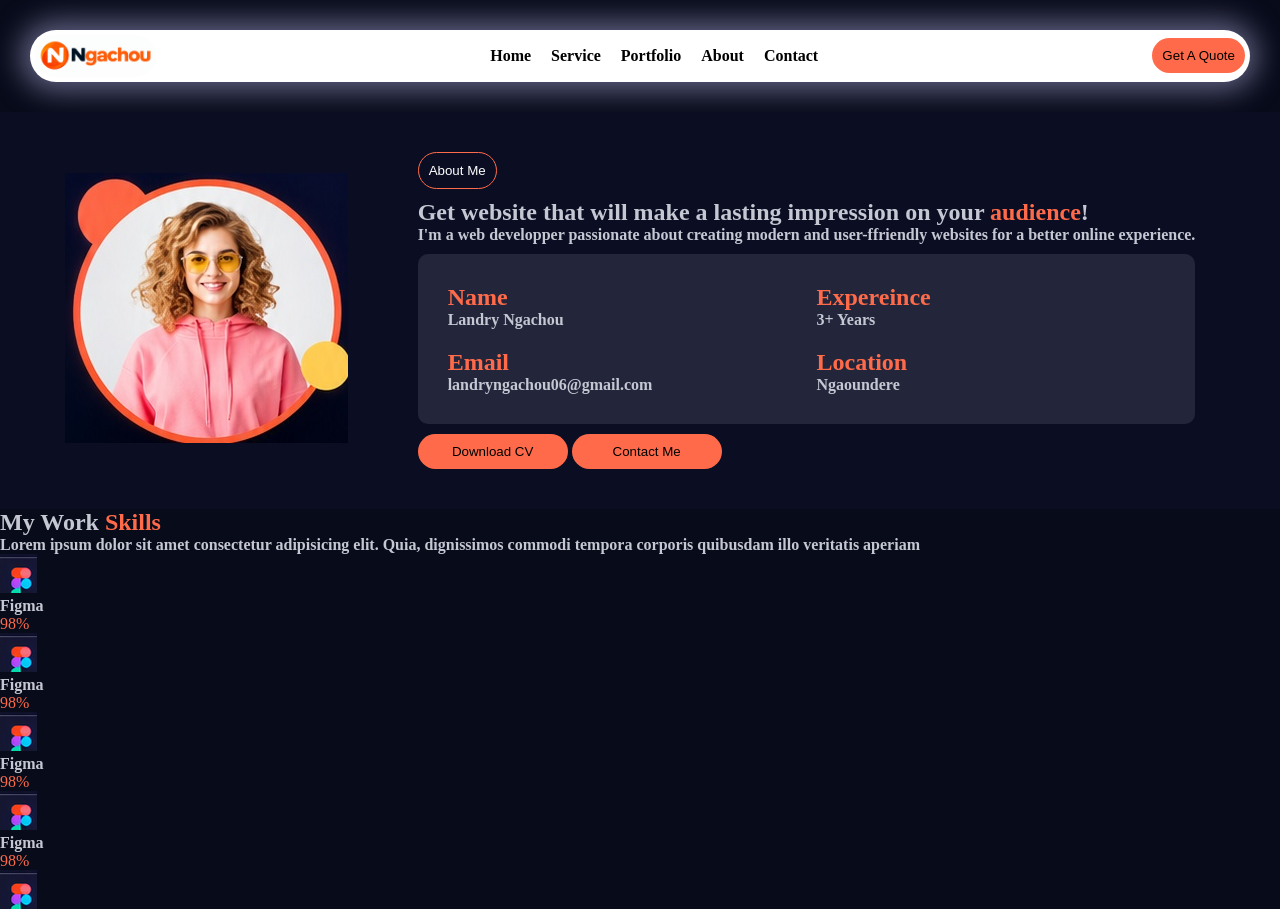
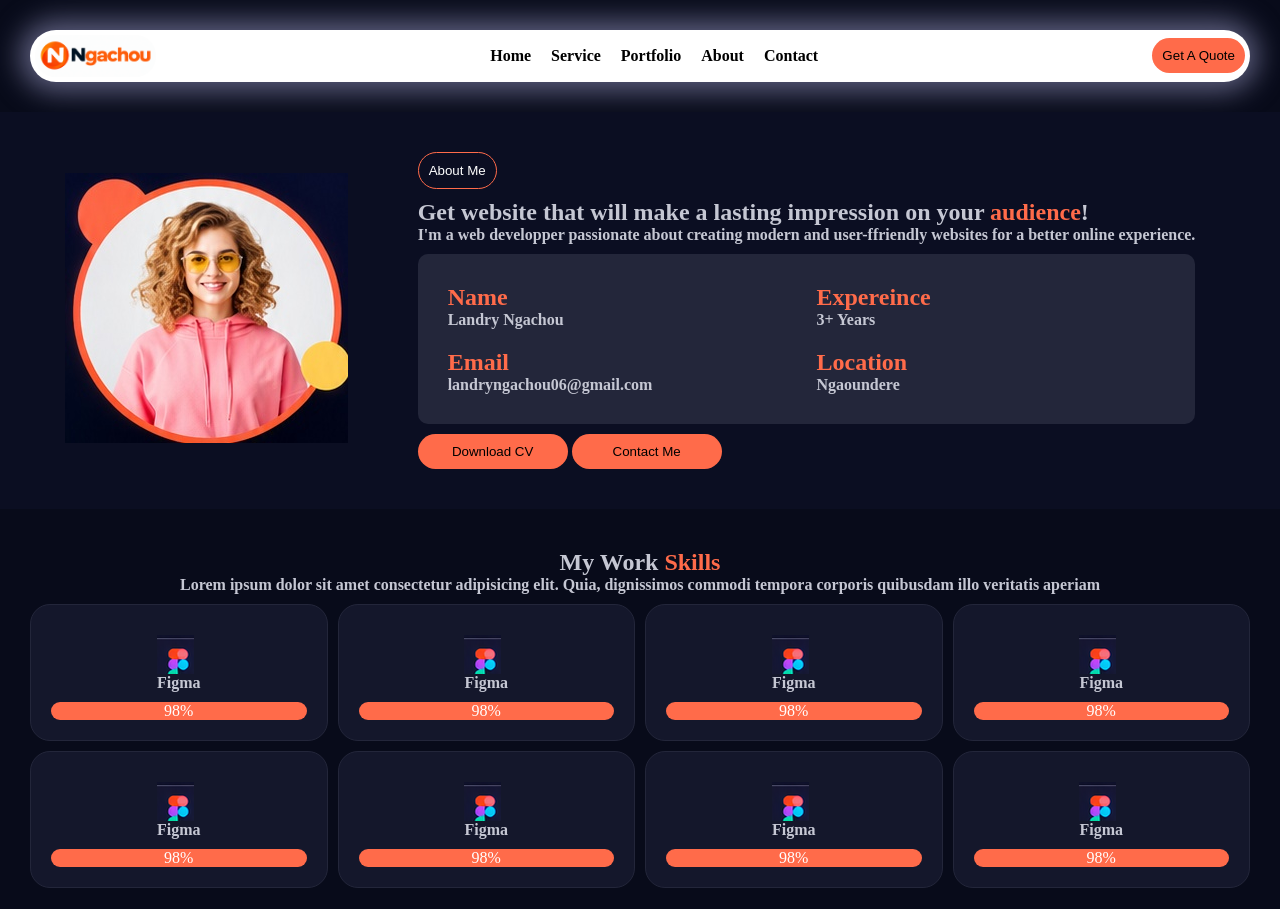
Before and after one commit to Ngachou/Portfolio1, a plain HTML site: page index.html in a window 1280 px wide. Shown: the top 909 px of the page. Drawn offline with Linux system fonts and the light colour scheme.

Commit message:
start of section2

```diff
--- a/style.css
+++ b/style.css
@@ -107,3 +107,41 @@ p {
   color: var(--text-white);
   margin-bottom: 10px;
 }
+
+/* section2 */
+.section2 {
+  /* display: grid;
+  justify-content: center;
+  align-items: center; */
+  padding: 30px;
+}
+.smallTitle {
+  padding: 10px;
+  text-align: center;
+}
+.divCard {
+  display: grid;
+  grid-template-columns: repeat(4, 1fr);
+  gap: 10px;
+}
+.cards {
+  background-color: var(--bg-card);
+  border: 1px solid var(--border-color);
+  border-radius: 20px;
+  padding: 20px;
+}
+.imgText {
+  display: grid;
+  justify-content: center;
+  align-items: center;
+  margin: 10px;
+}
+.progress {
+  text-align: center;
+  background-color: var(--color-primary);
+  width: 100%;
+  border-radius: 20px;
+}
+.progress span {
+  color: var(--text-white);
+}
```
